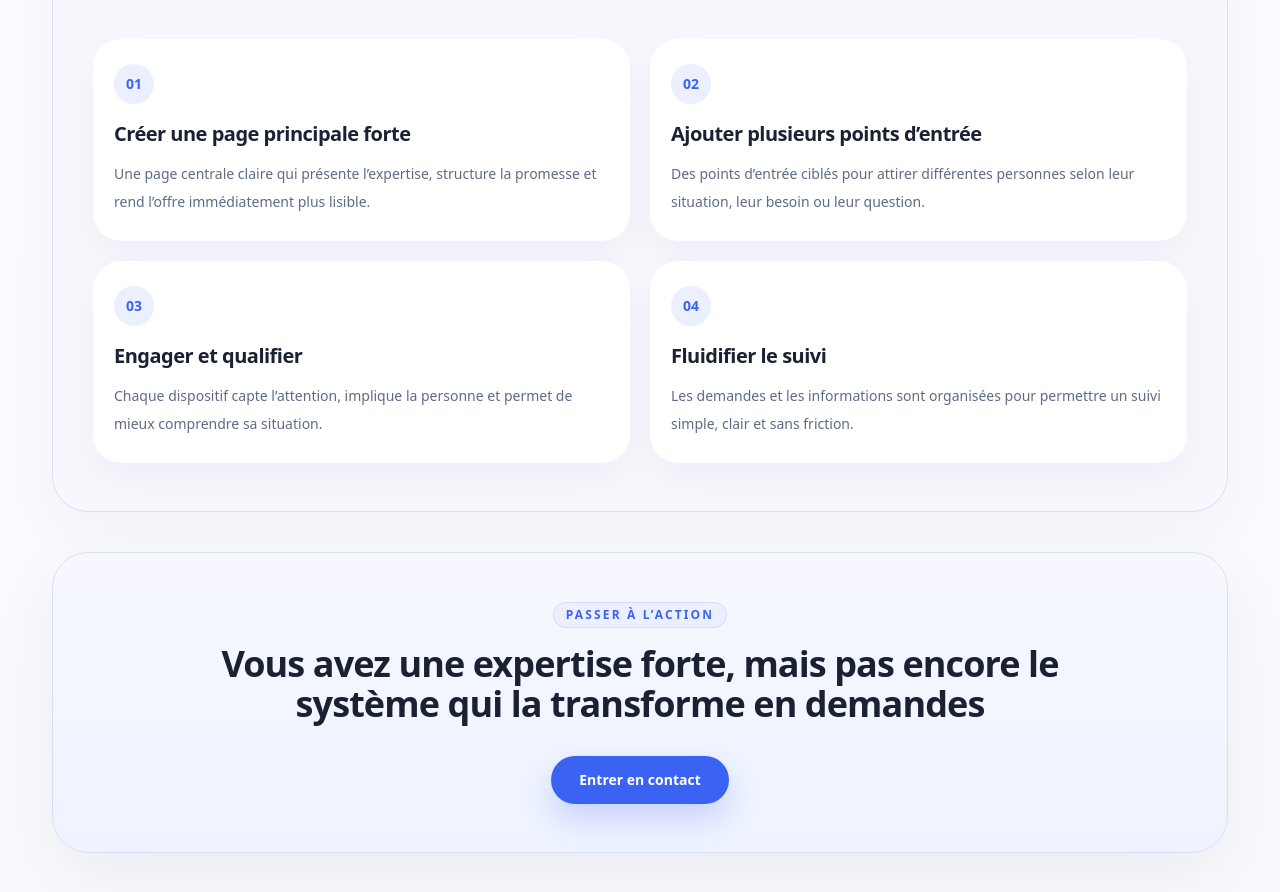
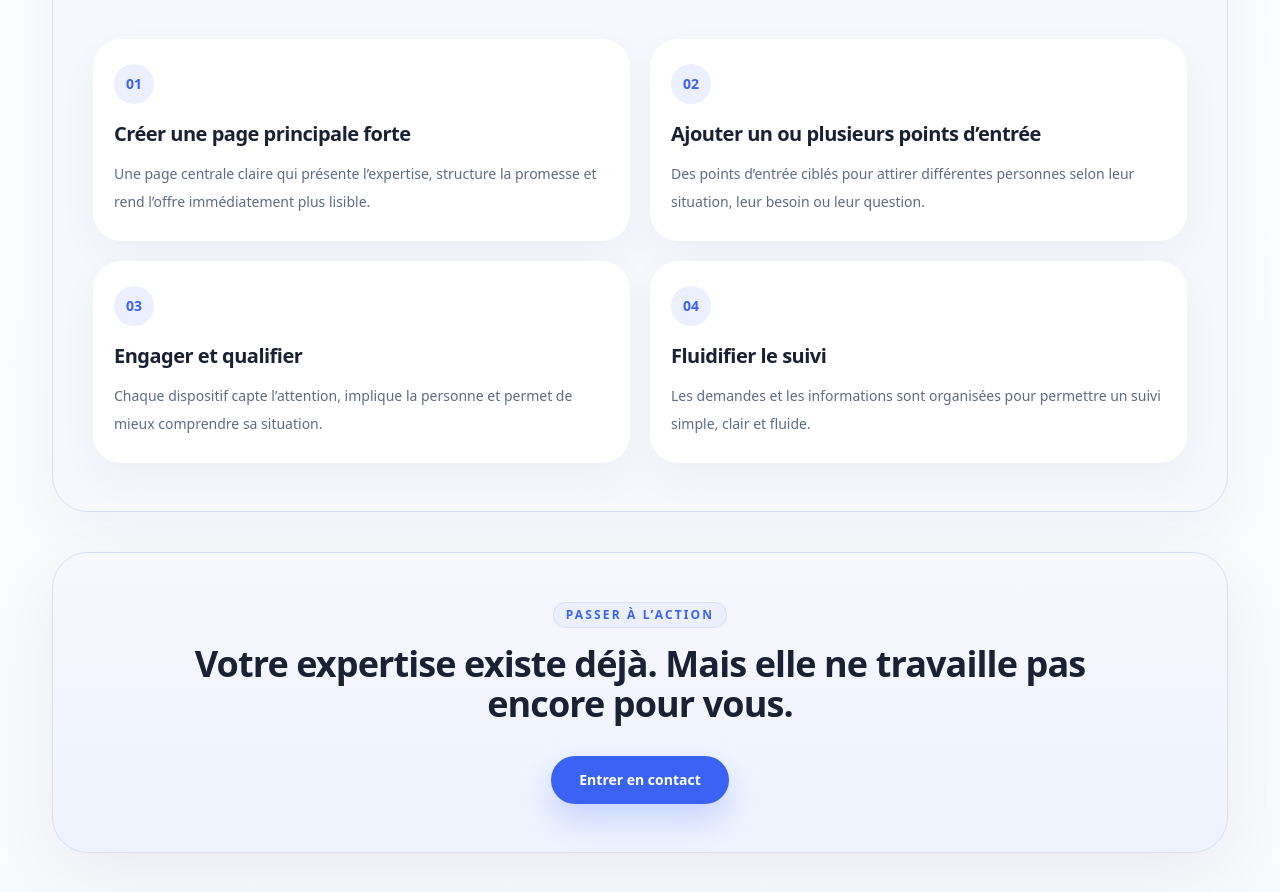
Before and after one commit to arnaudcrestey/portail-site-vitrine, a Next.js app: page /systeme in a window 1280 px wide. Shown: the part 1780-2672 px from the top of the page. Built offline with nearby package versions, Linux system fonts and the light colour scheme.

Commit message:
Update page.tsx

```diff
--- a/app/systeme/page.tsx
+++ b/app/systeme/page.tsx
@@ -17,7 +17,7 @@ const astraeBlocks = [
   },
   {
     number: '02',
-    title: 'Ajouter plusieurs points d’entrée',
+    title: 'Ajouter un ou plusieurs points d’entrée',
     description:
       'Des points d’entrée ciblés pour attirer différentes personnes selon leur situation, leur besoin ou leur question.',
   },
@@ -31,7 +31,7 @@ const astraeBlocks = [
   number: '04',
   title: 'Fluidifier le suivi',
   description:
-    'Les demandes et les informations sont organisées pour permettre un suivi simple, clair et sans friction.',
+    'Les demandes et les informations sont organisées pour permettre un suivi simple, clair et fluide.',
 },
 ];
 export default function SystemePage() {
@@ -138,7 +138,7 @@ export default function SystemePage() {
             <span className="section-eyebrow">Passer à l’action</span>
 
             <h2 className="mx-auto mt-4 max-w-4xl text-3xl font-semibold tracking-tight text-ink sm:text-4xl">
-              Vous avez une expertise forte, mais pas encore le système qui la transforme en demandes
+              Votre expertise existe déjà. Mais elle ne travaille pas encore pour vous.
             </h2>
 
             <div className="mt-8 flex justify-center">
```
